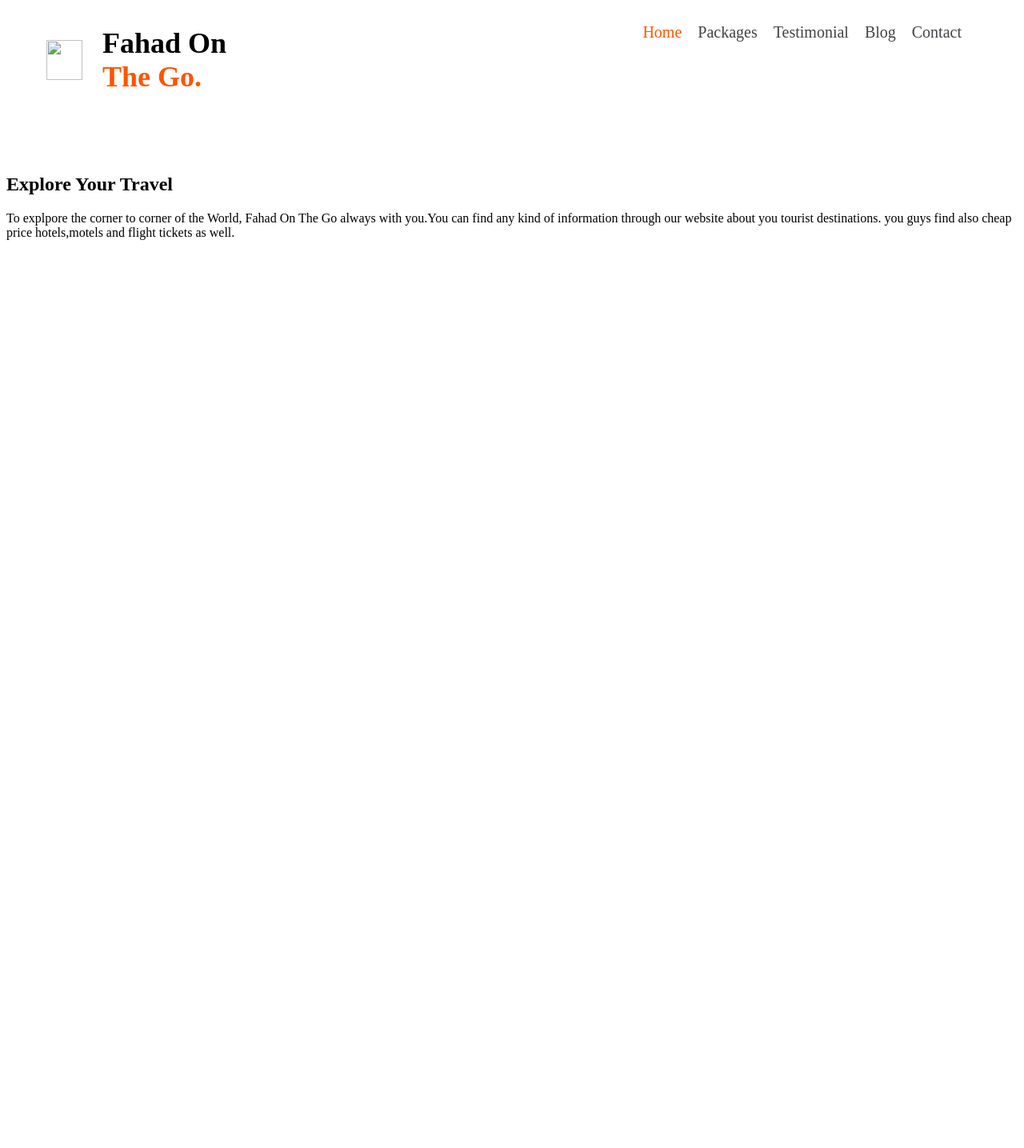
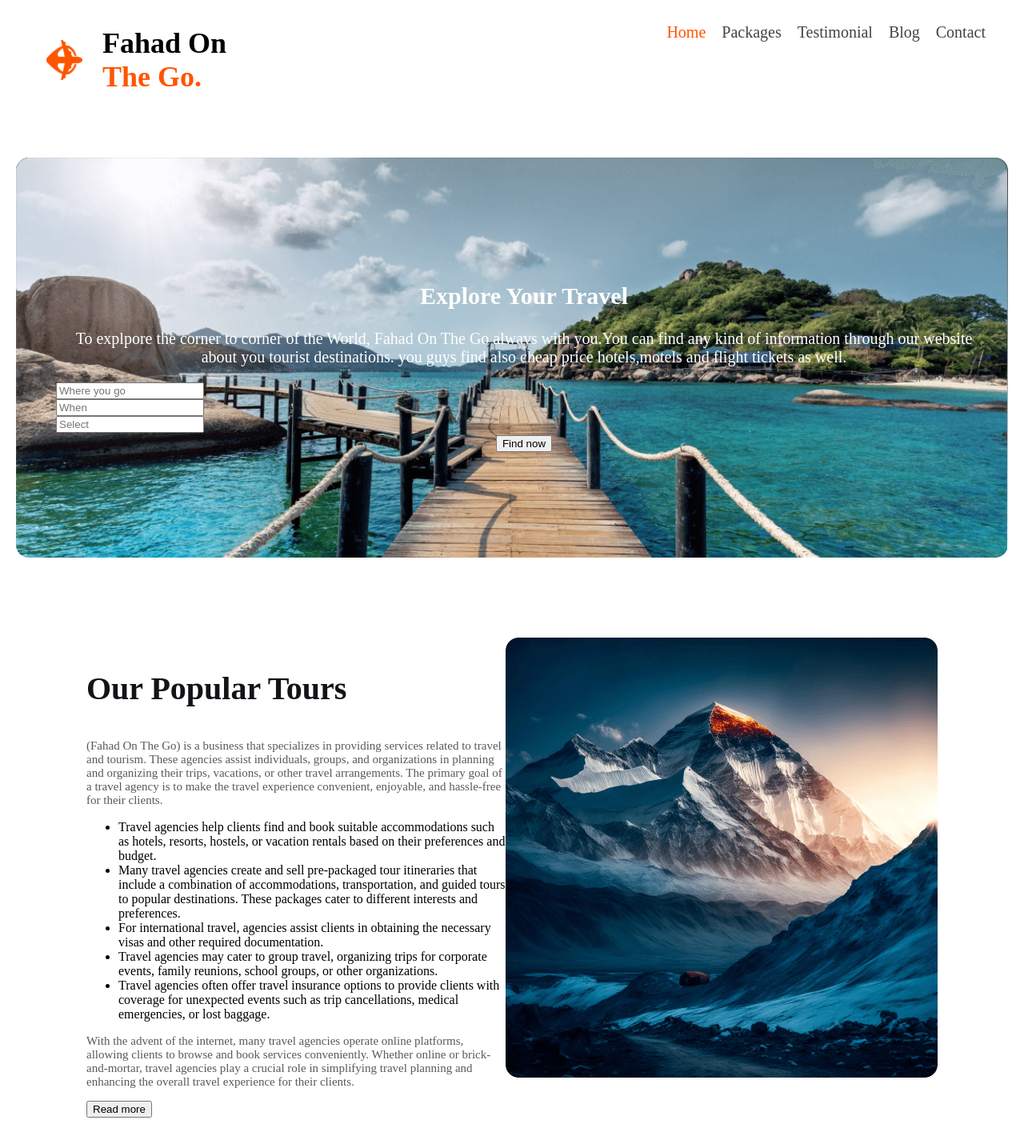
Before and after one commit to FahadMainuddin/travel-assignment-repo, a plain HTML site: page index.html in a window 1280 px wide. Shown: the part 25-1460 px from the top of the page at 80% size. Before the commit the page ends 800 px from the top, so only its background shows below. Drawn offline with Linux system fonts and the light colour scheme.

Commit message:
added first commit

```diff
--- a/index.html
+++ b/index.html
@@ -12,7 +12,7 @@
     <nav>
         <div class="header-container">
 
-       <img  class="header-image" src="Images/plane-departure-solid.svg" alt="">
+       <img  class="header-image" src="Images/Group 40071 (2).png" alt="">
        <h2 class="header-tittle">Fahad On <br><span>The Go.</span></h2>
        </div>
        <div>
@@ -30,14 +30,50 @@
     </nav>
  </header>
  <main>
-    <section>
-        <div>
-            <h1>Explore Your Travel</h1>
-            <p>To explpore the corner to corner of the World, Fahad On The Go always with you.You can find any kind of information through our website about you tourist destinations. you guys find also cheap price hotels,motels and flight tickets as well.</p>
+    <section class="explore">
+        <div class="banner">
+            <h1 class="banner-title">Explore Your Travel</h1>
+            <p class="banner-description">To explpore the corner to corner of the World, Fahad On The Go always with you.You can find any kind of information through our website about you tourist destinations. you guys find also cheap price hotels,motels and flight tickets as well.</p>
+
+            <div class="background-img"></div>
+
+           <div class="input">
+            <div>
+             <input type="Where you go" placeholder="Where you go">
+            <input type="When" placeholder="When">
+            <input type="Select type" placeholder="Select">
+           </div>
+              <div>
+              <button class="btn-primary">Find now</button>
+            </div>
 
         </div>
     </section>
- </main>
+</main>
+
+    <div class="popular">
+
+        <div class="popular-items">
+            <h3 class="popular-heading">Our Popular Tours</h3>
+        <P class="popular-descripion">(Fahad On The Go) is a business that specializes in providing services related to travel and tourism. These agencies assist individuals, groups, and organizations in planning and organizing their trips, vacations, or other travel arrangements. The primary goal of a travel agency is to make the travel experience convenient, enjoyable, and hassle-free for their clients.</P>
+        <ul class="strategy">
+           <li>Travel agencies help clients find and book suitable accommodations such as hotels, resorts, hostels, or vacation rentals based on their preferences and budget.</li>
+           <li>Many travel agencies create and sell pre-packaged tour itineraries that include a combination of accommodations, transportation, and guided tours to popular destinations. These packages cater to different interests and preferences.</li>
+           <li>For international travel, agencies assist clients in obtaining the necessary visas and other required documentation.</li>
+           <li>Travel agencies may cater to group travel, organizing trips for corporate events, family reunions, school groups, or other organizations.</list>
+           <li>Travel agencies often offer travel insurance options to provide clients with coverage for unexpected events such as trip cancellations, medical emergencies, or lost baggage.</li>
+       </ul>
+       <p>With the advent of the internet, many travel agencies operate online platforms, allowing clients to browse and book services conveniently. Whether online or brick-and-mortar, travel agencies play a crucial role in simplifying travel planning and enhancing the overall travel experience for their clients.</p>
+    <button class="btn-primary">Read more</button>
+    </div>
+
+       <div>
+        <img class="popular-image"src="Images/Rectangle 4.png" alt="">
+       </div>
+
+
+    </div>
+
 
 
 </body>
--- a/style.css
+++ b/style.css
@@ -4,8 +4,7 @@
 </style>
 *{
     font-family: "Mulish", sans-serif;
-
-    font-weight: 700;
+    font-weight: 700px;
     font-style: normal;
 
 }
@@ -13,7 +12,7 @@
 /*header-related styles*/
 
 header{
-    padding: 20px 50px 50px 50px;
+    padding: 20px 20px 50px 50px;
 }
 
 .header-container{
@@ -56,3 +55,65 @@ nav li a{
 nav li span{
     color: #FF5400;
 }
+/* section related styles*/
+.explore{
+    display: flex;
+    align-items: center;
+}
+ section{
+
+
+
+
+    text-align: center;
+    margin: 0px auto;
+    font-size: 20px;
+    background-image:
+ linear-gradient(180deg, rgba(19, 19, 24, 0.80) 0%, rgba(19, 19, 24, 0.00) 100%), url(Images/Group\ 13\ \(1\)\ \(1\).png);
+ background-size: cover;
+background-blend-mode: saturation;
+    background-repeat: no-repeat;
+    width: 1170px;
+    height: 500px;
+    flex-shrink: 0;border-radius: 16px;
+    padding: 0px 20px 0px 50px;
+    border-radius: 16px;
+
+
+
+
+}
+.banner-title, .banner-description{
+    padding-top: auto;
+    text-align: center;
+    color: #FFF;
+
+}
+div > input{
+    display: flex;
+    align-items: center;
+}
+/* 3rd part related styles*/
+.popular{
+    display: flex;
+    justify-content: space-between;
+    padding: 100px;
+
+}
+.popular-image{
+    width: 540px;
+    height: 550px;
+    border-radius: 16px;
+
+background: lightgray 50% / cover no-repeat;
+}
+.popular-items > h3{
+    color: #131318;
+    font-size: 40px;
+
+}
+.popular-items > p{
+    color: rgba(19, 19, 24, 0.70);
+    font-size: 15px;
+
+}
```
